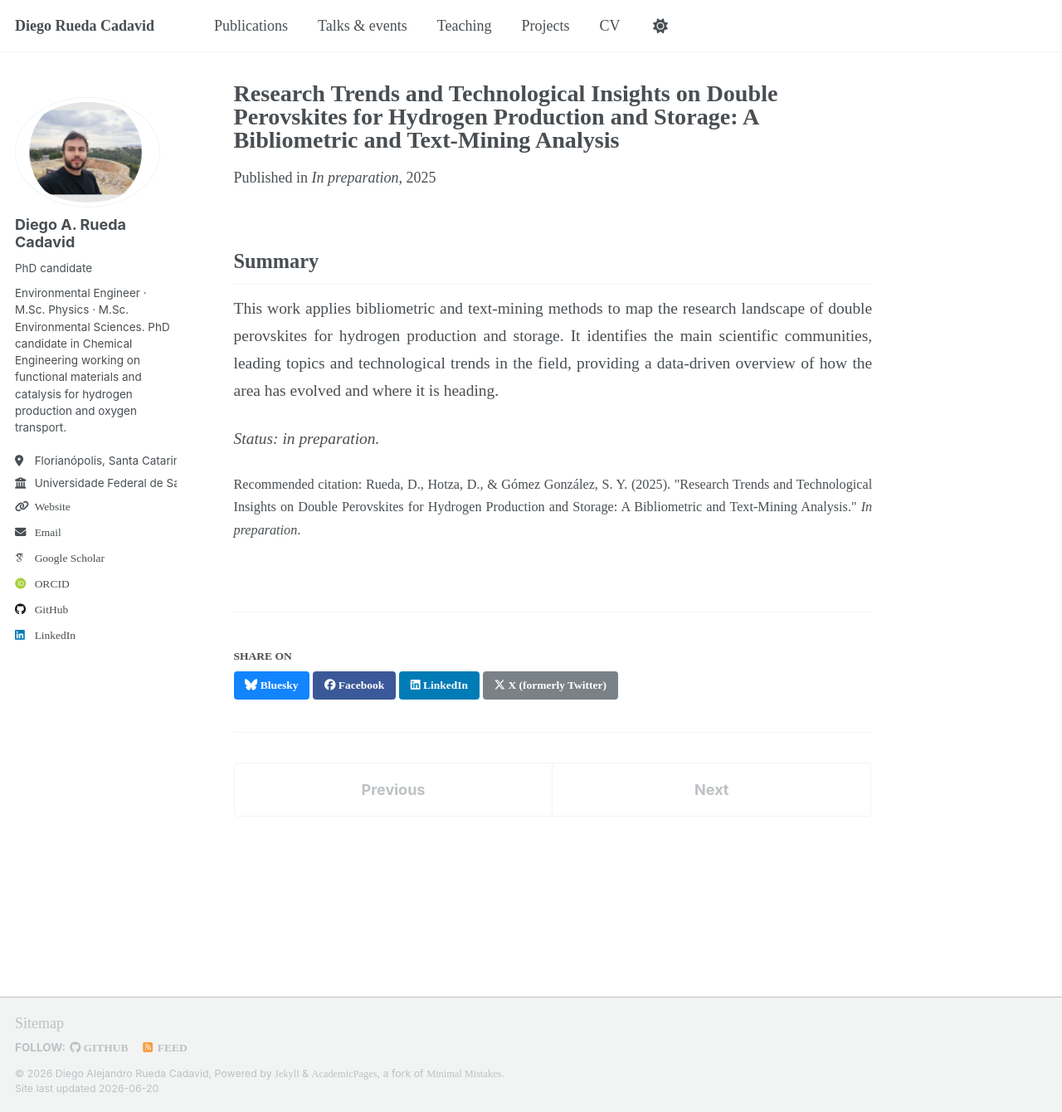
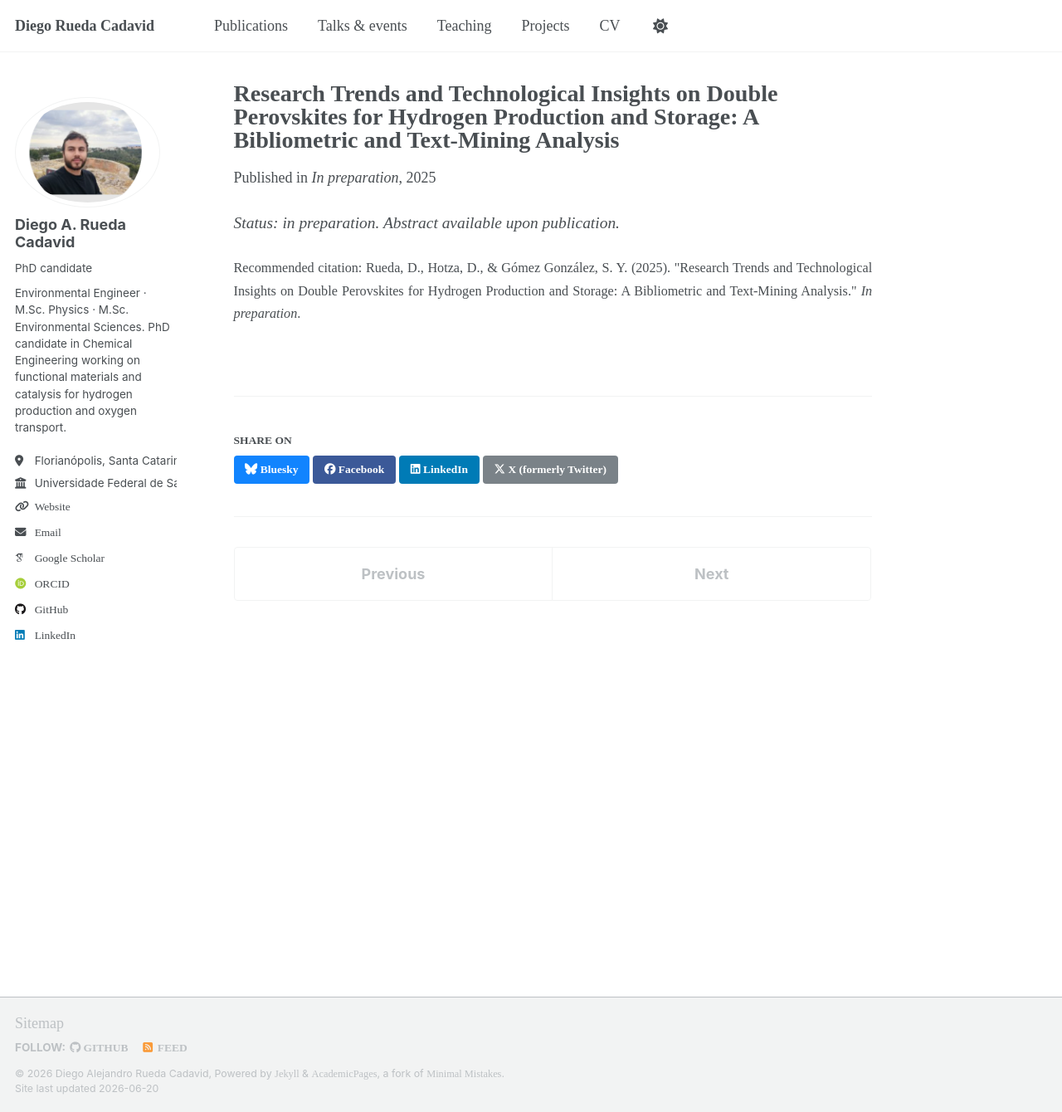
Before and after one commit to diaruedaca/diaruedaca.github.io, a Jekyll site: the page built from _publications/2025-05-01-double-perovskites-bibliometric-textmining.md, in a window 1280 px wide and 1340 px high. Shown: the whole window at 83% size. Built offline with Jekyll 4.4.1, drawn with Linux system fonts in a browser that asks for light colours; some web fonts are replaced; a script that is not in the unit is left out.

Commit message:
Reserve abstracts for unpublished works (submitted/in preparation)
Remove the scope summaries from the submitted/in-prep publications and keep
only their status; published works keep their summaries.

Co-Authored-By: Claude Opus 4.8 <noreply@anthropic.com>

```diff
--- a/_publications/2025-05-01-double-perovskites-bibliometric-textmining.md
+++ b/_publications/2025-05-01-double-perovskites-bibliometric-textmining.md
@@ -9,8 +9,4 @@ venue: 'In preparation'
 citation: 'Rueda, D., Hotza, D., &amp; Gómez González, S. Y. (2025). &quot;Research Trends and Technological Insights on Double Perovskites for Hydrogen Production and Storage: A Bibliometric and Text-Mining Analysis.&quot; <i>In preparation</i>.'
 ---
 
-## Summary
-
-This work applies bibliometric and text-mining methods to map the research landscape of double perovskites for hydrogen production and storage. It identifies the main scientific communities, leading topics and technological trends in the field, providing a data-driven overview of how the area has evolved and where it is heading.
-
-*Status: in preparation.*
+*Status: in preparation. Abstract available upon publication.*
```
Also changed, not shown: _publications/2025-06-01-ni-induced-lattice-distortion-photoreforming.md (+1 -5 lines), _publications/2026-06-01-la2nimno6-electronic-structure-photoreforming.md (+1 -5 lines).
